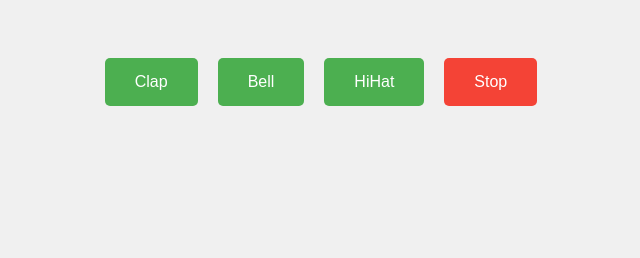
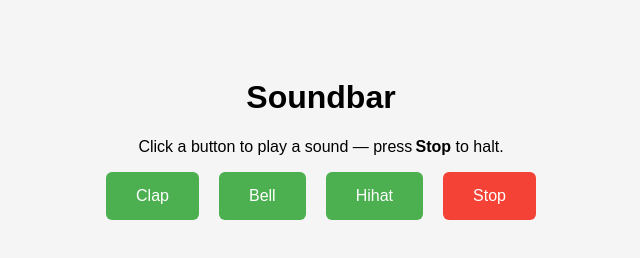
Before and after one commit to acciojob/Soundbar-shahids444, a website: page main.html in a window 1280 px wide. Shown: the whole page, without its empty margins (319-959 px from the left). Drawn offline with Linux system fonts and the light colour scheme.

Commit message:
created a submission

```diff
--- a/main.html
+++ b/main.html
@@ -2,102 +2,89 @@
 <html lang="en">
 <head>
 <meta charset="UTF-8" />
-  <title>Soundbar with Cloud Audio</title>
+<meta name="viewport" content="width=device-width, initial-scale=1" />
+<title>Soundbar</title>
 <style>
-    body {
-      font-family: Arial, sans-serif;
-      background: #f0f0f0;
-      text-align: center;
-      padding: 50px;
+  body{
+    font-family:Arial,Helvetica,sans-serif;
+    background:#f5f5f5;
+    padding:50px;
+    text-align:center;
   }
 
-    #buttons {
-      display: flex;
-      justify-content: center;
-      flex-wrap: wrap;
-      gap: 20px;
+  #buttons{
+    display:flex;
+    justify-content:center;
+    flex-wrap:wrap;
+    gap:20px;
   }
 
-    .btn, .stop {
-      padding: 15px 30px;
-      font-size: 16px;
-      border: none;
-      border-radius: 5px;
-      cursor: pointer;
-      transition: 0.2s ease;
+  .btn,
+  .stop{
+    padding:15px 30px;
+    font-size:16px;
+    border:none;
+    border-radius:6px;
+    cursor:pointer;
+    transition:.2s;
   }
+  .btn{
+    background:#4caf50;
+    color:#fff;
+  }
+  .btn:hover{background:#45a049;}
 
-    .btn {
-      background-color: #4CAF50;
-      color: white;
+  .stop{
+    background:#f44336;
+    color:#fff;
   }
-
-    .btn:hover {
-      background-color: #45a049;
-    }
-
-    .stop {
-      background-color: #f44336;
-      color: white;
-    }
-
-    .stop:hover {
-      background-color: #e53935;
-    }
+  .stop:hover{background:#e53935;}
 </style>
 </head>
 <body>
+
+<h1>Soundbar</h1>
+<p>Click a button to play a sound — press <strong>Stop</strong> to halt.</p>
+
 <div id="buttons"></div>
 
 <script>
-    const sounds = [
-      {
-        name: "Clap",
-        url: "https://raw.githubusercontent.com/freeCodeCamp/cdn/master/build/testable-projects-fcc/audio/BeepSound.wav"
-      },
-      {
-        name: "Bell",
-        url: "https://actions.google.com/sounds/v1/alarms/beep_short.ogg"
-      },
-      {
-        name: "HiHat",
-        url: "https://actions.google.com/sounds/v1/alarms/alarm_clock.ogg"
-      }
-    ];
+/* ─── 1.  List your audio files here (no extension required) ─── */
+const soundNames = ["clap", "bell", "hihat"];   // sounds/clap.mp3, …
 
-    const buttonsContainer = document.getElementById("buttons");
-    let currentAudio = null;
+const buttonsBox  = document.getElementById("buttons");
+let currentAudio  = null;
 
-    sounds.forEach(sound => {
+/* ─── 2.  Create one button per sound ─── */
+soundNames.forEach(name => {
   const btn = document.createElement("button");
-      btn.classList.add("btn");
-      btn.innerText = sound.name;
-
-      btn.addEventListener("click", () => {
-        if (currentAudio) {
-          currentAudio.pause();
-          currentAudio.currentTime = 0;
-        }
-        currentAudio = new Audio(sound.url);
-        currentAudio.play();
+  btn.className = "btn";
+  btn.textContent = name.charAt(0).toUpperCase() + name.slice(1);
+  btn.addEventListener("click", () => playSound(name));
+  buttonsBox.appendChild(btn);
 });
 
-      buttonsContainer.appendChild(btn);
-    });
+/* ─── 3.  The universal Stop button ─── */
+const stopBtn = document.createElement("button");
+stopBtn.className = "stop";
+stopBtn.textContent = "Stop";
+stopBtn.addEventListener("click", stopSound);
+buttonsBox.appendChild(stopBtn);
 
-    const stopBtn = document.createElement("button");
-    stopBtn.classList.add("stop");
-    stopBtn.innerText = "Stop";
+/* ─── 4.  Helpers ─── */
+function playSound(name){
+  stopSound();  // ensure only one plays
+  currentAudio = new Audio(`sounds/${name}.mp3`);
+  currentAudio.play();
+}
 
-    stopBtn.addEventListener("click", () => {
-      if (currentAudio) {
+function stopSound(){
+  if(currentAudio){
     currentAudio.pause();
     currentAudio.currentTime = 0;
     currentAudio = null;
   }
-    });
-
-    buttonsContainer.appendChild(stopBtn);
+}
 </script>
 </body>
 </html>
```
Lines whose indentation alone changed are shown as unchanged.
